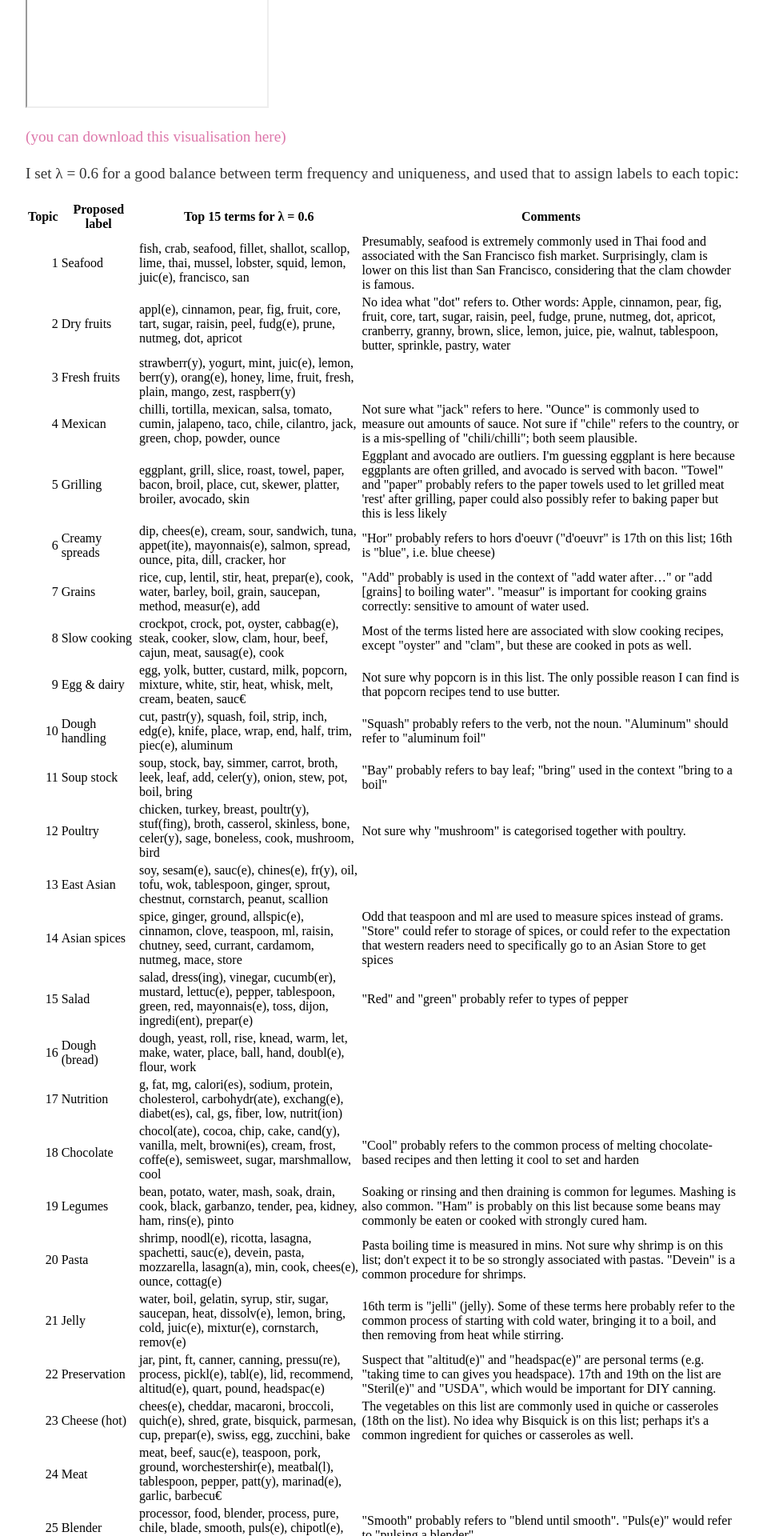
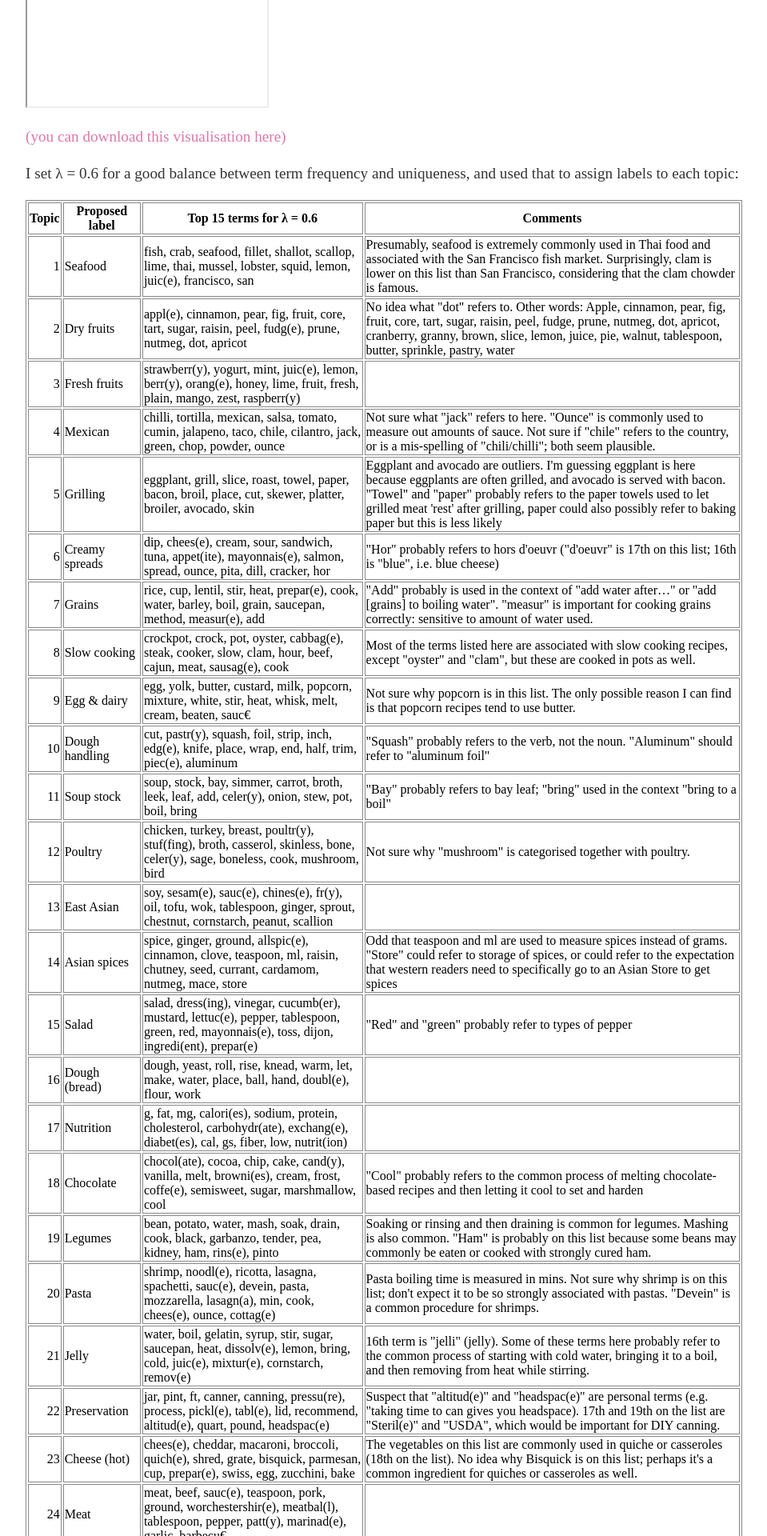
Before and after one commit to not-even-wong/not-even-wong.github.io, a Jekyll site: the page built from _posts/2019-11-12-analysing-similarities-between-recipes-with-topic-modeling.md, in a window 1280 px wide. Shown: the part 2422-4342 px from the top of the page at 80% size, without its empty margins (160-1119 px from the left). Built offline with Jekyll 4.4.1, drawn with Linux system fonts in a browser that asks for light colours; grey boxes are pictures that could not be loaded.

Commit message:
Update main.css

```diff
--- a/css/main.css
+++ b/css/main.css
@@ -19,6 +19,9 @@ nav ul a {
 nav ul li, footer ul li {
     display: inline;
     margin-right: 20px;
+}
+table, th, td {
+  border: 1px solid #888;
 }
 a {
     text-decoration: none;
```
